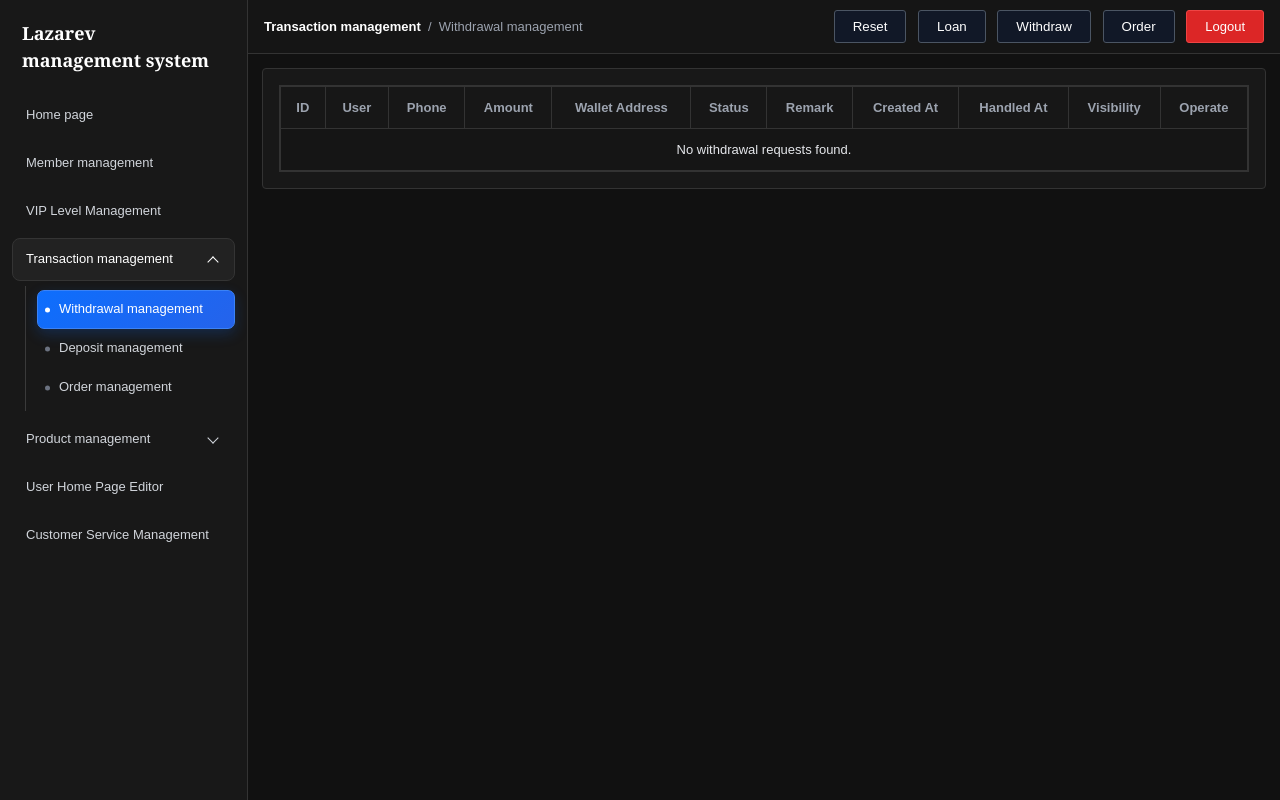
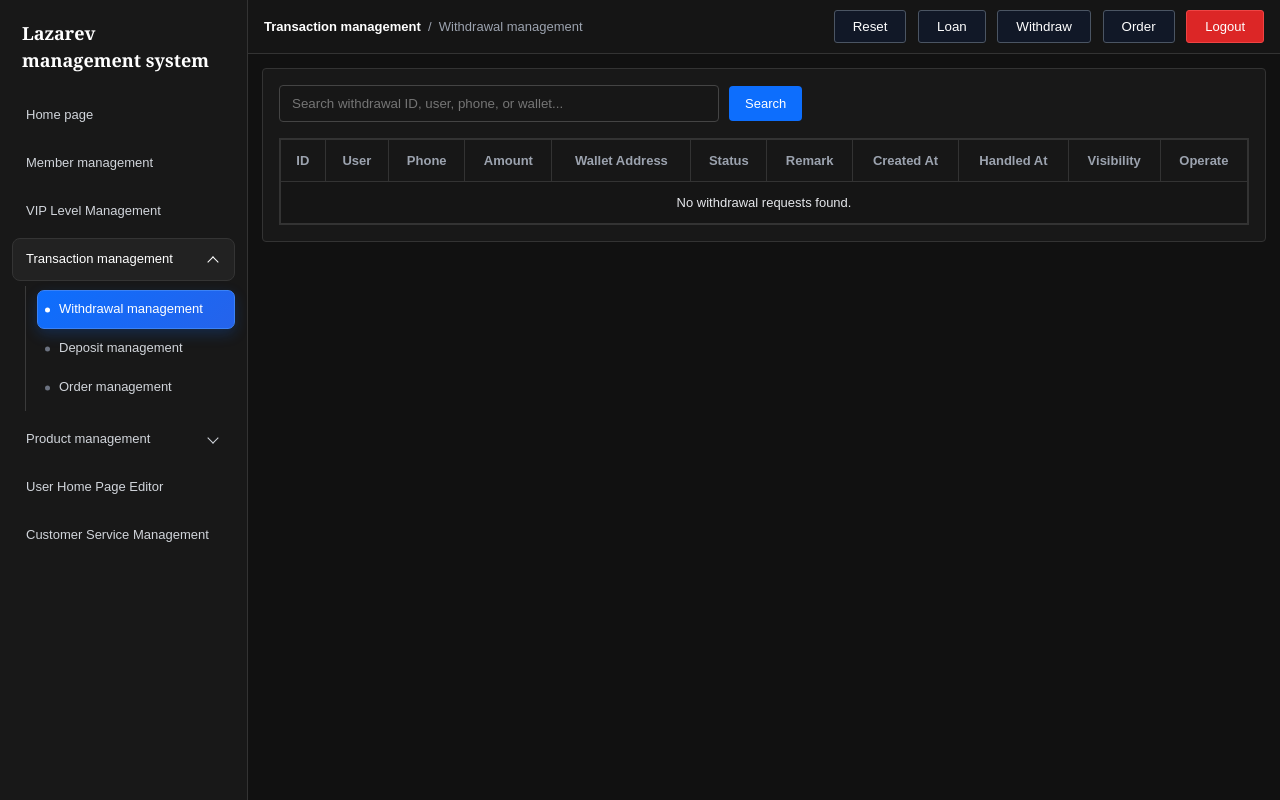
Before and after one commit to chenyunhank5/USplatform, a Django app: page /staff/withdrawals/ in a window 1280 px wide. Run offline with Django 5.2, Linux system fonts and the light colour scheme; the visitor is signed in with stand-in values (Sample User, id 1); data comes from the database, SQL or seed files in the repository; data that the repository does not hold is empty.

Commit message:
Add withdrawal management search

```diff
--- a/core/templates/staff/withdrawal_management.html
+++ b/core/templates/staff/withdrawal_management.html
@@ -124,12 +124,59 @@
 
     .visibility-btn.hide{background:#f59e0b;}
     .visibility-btn.unhide{background:#16a34a;}
+
+    .withdrawal-search{
+        display:flex;
+        gap:10px;
+        align-items:center;
+        margin-bottom:16px;
+    }
+
+    .withdrawal-search input{
+        width:min(440px, 100%);
+        padding:10px 12px;
+        border:1px solid #444;
+        border-radius:4px;
+        background:#171717;
+        color:#fff;
+        outline:none;
+    }
+
+    .withdrawal-search input:focus{
+        border-color:#0d6efd;
+    }
+
+    .withdrawal-search button,
+    .withdrawal-search a{
+        padding:10px 16px;
+        border:0;
+        border-radius:4px;
+        color:#fff;
+        text-decoration:none;
+        cursor:pointer;
+        font-size:13px;
+    }
+
+    .withdrawal-search button{background:#0d6efd;}
+    .withdrawal-search a{background:#4b5563;}
 </style>
 {% endblock %}
 
 {% block content %}
 
 <div class="panel">
+
+    <form method="GET" class="withdrawal-search">
+        <input type="search"
+               name="keyword"
+               value="{{ withdrawal_keyword }}"
+               placeholder="Search withdrawal ID, user, phone, or wallet..."
+               aria-label="Search withdrawal ID, user, phone number, or wallet address">
+        <button type="submit">Search</button>
+        {% if withdrawal_keyword %}
+            <a href="{% url 'staff_withdrawal_management' %}">Reset</a>
+        {% endif %}
+    </form>
 
     <div class="table-scroll">
 
--- a/core/views.py
+++ b/core/views.py
@@ -1226,13 +1226,24 @@ def staff_delete_product_evaluation(request, comment_id):
 
 @staff_required
 def staff_withdrawal_management(request):
+    keyword = request.GET.get('keyword', '').strip()
     withdrawals = WithdrawalRequest.objects.select_related(
         'user',
         'user__userprofile'
     ).all().order_by('-id')
 
+    if keyword:
+        withdrawals = withdrawals.filter(
+            Q(transaction_id__icontains=keyword)
+            | Q(user__id__icontains=keyword)
+            | Q(user__username__icontains=keyword)
+            | Q(user__userprofile__phone_number__icontains=keyword)
+            | Q(wallet_address__icontains=keyword)
+        )
+
     return render(request, 'staff/withdrawal_management.html', {
-        'withdrawals': withdrawals
+        'withdrawals': withdrawals,
+        'withdrawal_keyword': keyword,
     })
 
 
```
